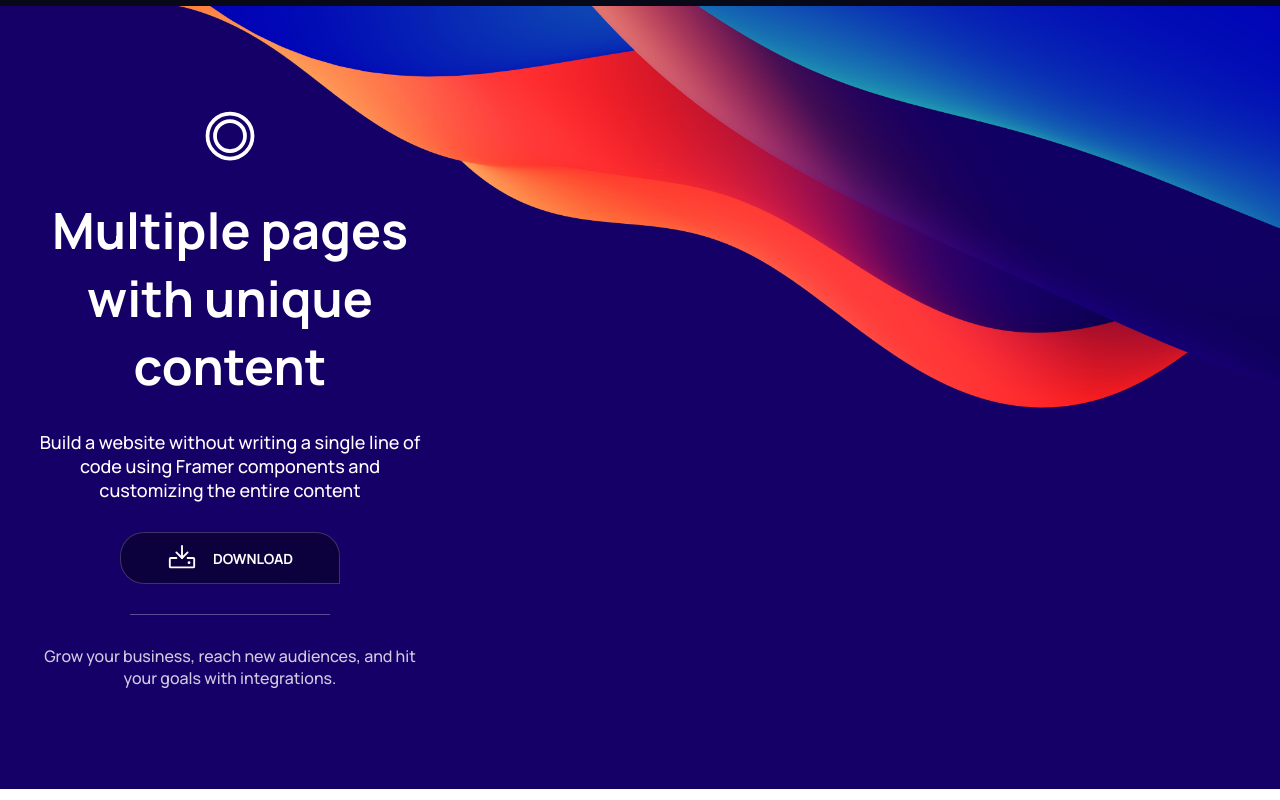
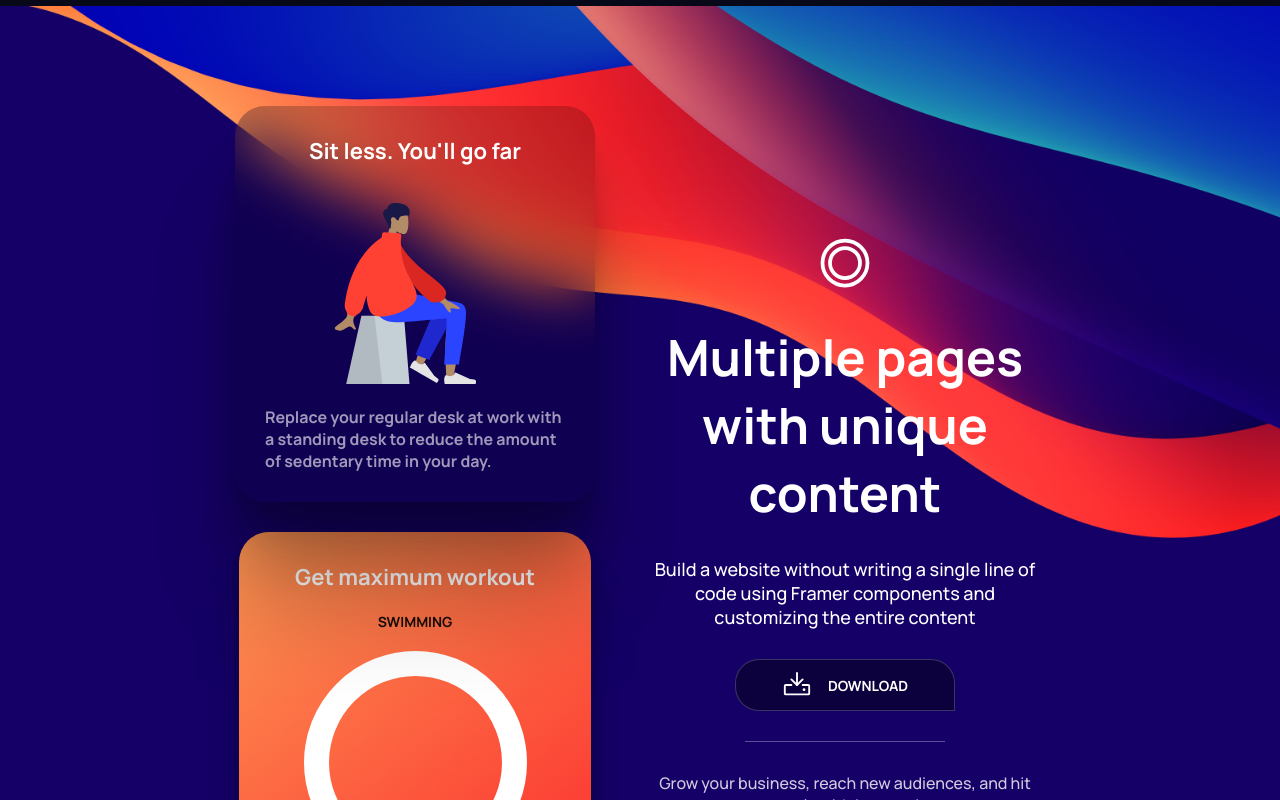
Before and after one commit to reaperdragon/framer-magic, a Next.js app: page / in a window 1280 px wide. Shown: the part 3320-4120 px from the top of the page. Built offline with nearby package versions, Linux system fonts and the light colour scheme.

Commit message:
add cards

```diff
--- a/pages/index.jsx
+++ b/pages/index.jsx
@@ -302,6 +302,30 @@ export default function Home() {
       </ContainerComponents2>
 
       <ContainerComponents3 image={`${"/images/wallpaper2.jpg"}`}>
+        <div className="container-component-3">
+          <div className="container-component-3-card-1">
+            <h1>Sit less. You&apos;ll go far</h1>
+            <Image
+              src="/svgs/relax.svg"
+              className="hero-device-icon"
+              alt="Play"
+              layout="intrinsic"
+              width="220"
+              height="220"
+            />{" "}
+            <p>
+              Replace your regular desk at work with a standing desk to reduce
+              the amount of sedentary time in your day.
+            </p>
+          </div>
+          <div className="container-component-3-card-2">
+            <h3>Get maximum workout</h3>
+            <p>SWIMMING</p>
+            <div className="component-circle"></div>
+            <p>Burn calories the easy way and get tracking</p>
+          </div>
+        </div>
+
         <div className="container-component-main">
           <Image
             src="/svgs/record.svg"
@@ -1361,6 +1385,15 @@ const ContainerComponents3 = styled.section`
   font-family: "Manrope", sans-serif;
   padding: 100px 30px;
 
+  display: flex;
+  align-items: center;
+  justify-content: center;
+  gap: 50px;
+
+  @media (max-width: 809px) {
+    flex-direction: column;
+  }
+
   .container-component-main {
     display: flex;
     flex-flow: column nowrap;
@@ -1422,4 +1455,91 @@ const ContainerComponents3 = styled.section`
   .container-component-text {
     color: rgba(255, 255, 255, 0.8);
   }
+
+  .container-component-3 {
+    display: flex;
+    flex-direction: column;
+    align-items: center;
+    justify-content: center;
+    gap: 30px;
+  }
+
+  .container-component-3-card-1 {
+    display: flex;
+    align-items: center;
+    justify-content: center;
+    flex-direction: column;
+    width: fit-content;
+    width: 300px;
+    gap: 10px;
+    padding: 30px;
+    border-radius: 30px;
+    backdrop-filter: blur(30px);
+    box-shadow: rgb(0 0 0 / 0%) 0px 1.67332px 1.67332px 0px,
+      rgb(0 0 0 / 1%) 0px 3.98421px 3.98421px 0px,
+      rgb(0 0 0 / 2%) 0px 7.25932px 7.25932px 0px,
+      rgb(0 0 0 / 3%) 0px 12.0684px 12.0684px 0px,
+      rgb(0 0 0 / 5%) 0px 19.5005px 19.5005px 0px,
+      rgb(0 0 0 / 8%) 0px 31.9014px 31.9014px 0px,
+      rgb(0 0 0 / 14%) 0px 54.9604px 54.9604px 0px,
+      rgb(0 0 0 / 25%) 0px 100px 100px 0px;
+    background-color: rgba(0, 0, 0, 0.2);
+
+    h1 {
+      color: white;
+      font-weight: bolder;
+      font-size: 22px;
+    }
+
+    p {
+      color: rgba(255, 255, 255, 0.6);
+      font-weight: bold;
+      font-size: 16px;
+    }
+  }
+
+  .container-component-3-card-2 {
+    height: min-content;
+    flex: 0 0 auto;
+    display: flex;
+    flex-flow: column nowrap;
+    place-content: center;
+    align-items: center;
+
+    gap: 20px;
+    padding: 30px;
+    border-radius: 30px;
+    box-shadow: rgb(0 0 0 / 13%) 0px 0.836658px 0.836658px -0.3125px,
+      rgb(0 0 0 / 13%) 0px 1.9921px 1.9921px -0.625px,
+      rgb(0 0 0 / 13%) 0px 3.62966px 3.62966px -0.9375px,
+      rgb(0 0 0 / 13%) 0px 6.03419px 6.03419px -1.25px,
+      rgb(0 0 0 / 13%) 0px 9.75025px 9.75025px -1.5625px,
+      rgb(0 0 0 / 13%) 0px 15.9507px 15.9507px -1.875px,
+      rgb(0 0 0 / 13%) 0px 27.4802px 27.4802px -2.1875px,
+      rgb(0 0 0 / 13%) 0px 50px 50px -2.5px;
+    background: linear-gradient(
+      141deg,
+      rgb(254, 150, 83) 0%,
+      rgb(251, 41, 44) 100%
+    );
+
+    .component-circle {
+      width: 173px;
+      height: 173px;
+      border: 25px solid white;
+      border-radius: 50%;
+    }
+
+    h3 {
+      color: white;
+      font-weight: bolder;
+      font-size: 22px;
+    }
+
+    p {
+      color: rgba(0, 0, 0, 0.9);
+      font-weight: bold;
+      font-size: 14px;
+    }
+  }
 `;
```
Also changed, not shown: public/svgs/relax.svg (added).
